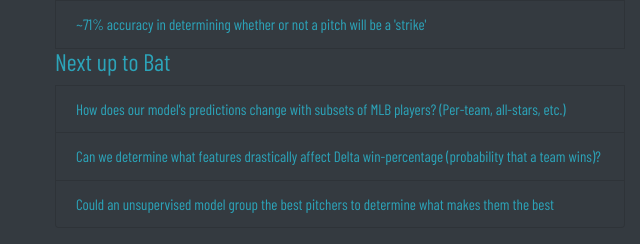
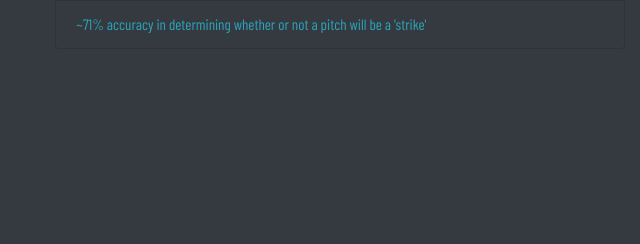
Before and after one commit to KarenMashburn/team-country-music, a Flask app: page / in a window 1280 px wide. Shown: the part 798-1042 px from the top of the page, without its empty margins (640-1280 px from the left). After the commit the page ends 831 px from the top, so only its background shows below. Run offline with Flask 2, Linux system fonts and the light colour scheme; parts of the project's set-up code (start-up, migrations or seed data) failed here and were passed over; some libraries are stand-ins or nearby versions.

Commit message:
Remove future analysis

```diff
--- a/templates/index.html
+++ b/templates/index.html
@@ -58,11 +58,8 @@
 
 		<!-- List -->
         <div class='col-md-6'>
-            <!-- <h3>Welcome to the Pitch-O-Rama!</h3> -->
 			<ul class='bg-dark'>
-					<!-- <li class='list-group-item bg-dark'> -->
 					<h4>The Wind Up</h4>
-						<!-- <h5><i>How did we get here?</i></h5> -->
 					<li class='list-group-item bg-dark'>
 						Datasets cleaned using Pandas in Jupyter Notebook
 					</li>
@@ -76,17 +73,8 @@
 						Dashboard created using HTML/CSS, Flask, and minor in-line Javascript for functionality
 					</li>
 					<br>
-						<!-- This is a predictive module we have put together using Htm, Python, Javascript, SQL, Jupyter Notebooks, Flask, AWS, and CSS.
-						We took data from the MLB statcast database for 2020 and 2019, cleaned and sorted the data, then parsed it down to a workable data set used to explore the questions we had about the MLB.
-						We plugged our dataset into a variety of machine learning models to see what is was we could accurately predict, and what sort of module predicted it the best.
-						In the end, and after 93 columns data, our Gradient Boosted Classifier model was able to predict pitch outcomes (Strike, Ball/Hit) with 73% accuracy.
-						Our model and dataset decided, we converted our dataframe into SQL tables and loaded our servers into AWS. Now that our model was complete, we moved on to creating the Website housing that would hold our predictive models and allow users to interact with out dataset.
-						We created a pair of HTML templates, one to house this introduction, and a second with a series of drop-down menus that allow you to choose from any of our dataset features, click a predict button, and our model will let you know the outcome of your hypothetical pitch.
-						The website then calls from an app.py file that references our stored machine learning model, finds the predictive value for the combined inputs, and returns the outcome of your pitch. We hope you enjoy! -->
-					<!-- </li> -->
-					<!-- <li class='list-group-item bg-dark'> -->
+
 					<h4>The Pitch</h4>
-						<!-- <h5><i>How is our model?</i></h5> -->
 					<li class='list-group-item bg-dark'>
 						Gradient Boosted Classifier model based off MLB Statcast data from 2019-2020
 					</li>
@@ -96,22 +84,6 @@
 					<li class='list-group-item bg-dark'>
 						~71% accuracy in determining whether or not a pitch will be a 'strike'
 					</li>
-
-					<!-- Welcome to the Pitch-O-Rama, a predictive baseball simulator create to help you simulate the outcome of any pitching scenario you can imagine!
-					Using a combination of technologies, coding languages, and a lot of team effort, we created this webpage to let you explore our data and see if you've got what it takes to beat the best pitchers in the MLB!
-					The best nine pitchers in the MLB have combined and you get to call the shots. Can you strike out the side? -->
-					<!-- </li> -->
-						<h4>Next up to Bat</h4>
-						<!-- <h5><i>How is our model?</i></h5> -->
-						<li class='list-group-item bg-dark'>
-							How does our model's predictions change with subsets of MLB players? (Per-team, all-stars, etc.)
-						</li>
-						<li class='list-group-item bg-dark'>
-							Can we determine what features drastically affect Delta win-percentage (probability that a team wins)?
-						</li>
-						<li class='list-group-item bg-dark'>
-							Could an unsupervised model group the best pitchers to determine what makes them the best
-						</li>
 			</ul>
 		</div>
 	</div>
```
Lines whose indentation alone changed are shown as unchanged.
